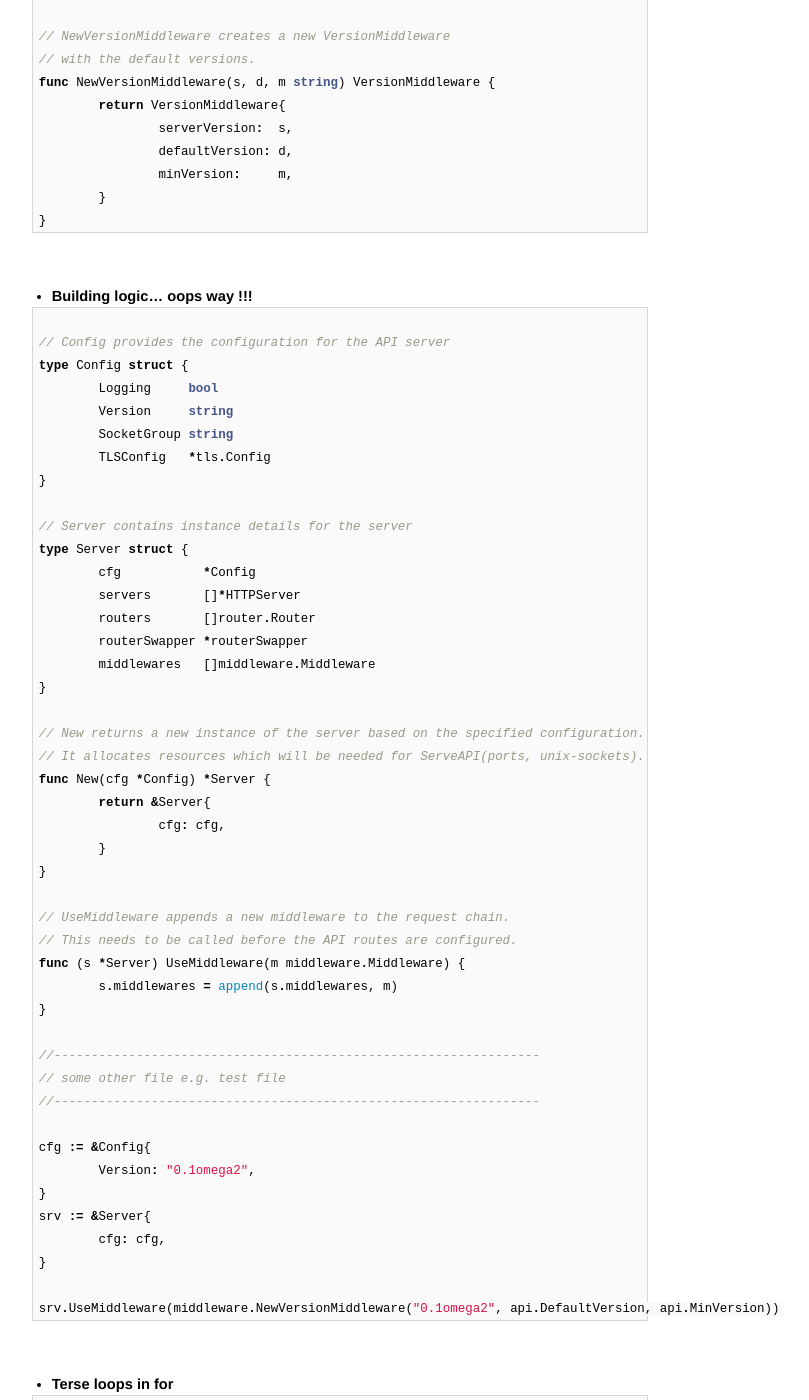
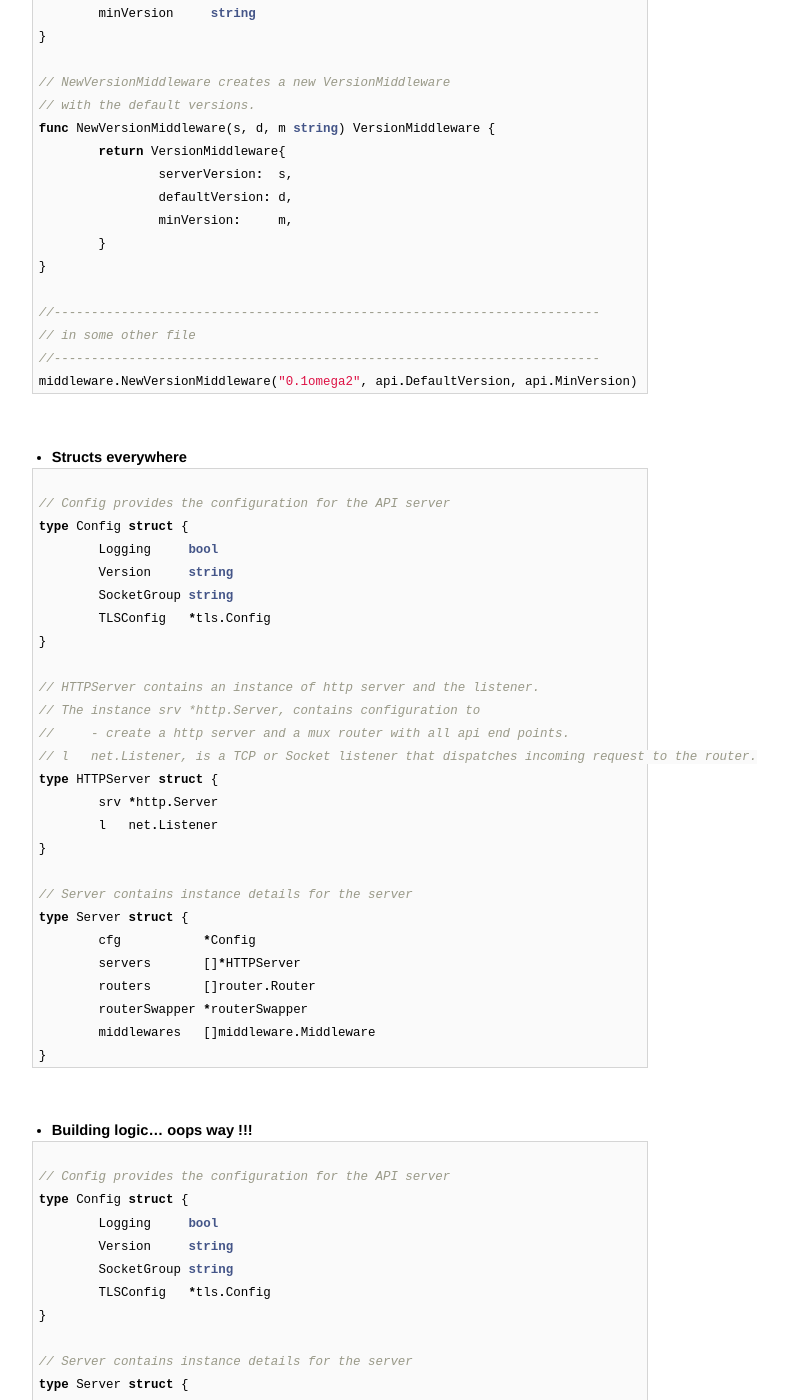
Before and after one commit to AmitKumarDas/amitkumardas.github.io, a Jekyll site: the page built from _posts/2016-07-14-my-golang-refresher.md, in a window 1280 px wide and 1400 px high, scrolled down 600 px. Shown: the whole window, without its empty margins (300-1109 px from the left). Built offline with Jekyll 4.4.1, drawn with Linux system fonts in a browser that asks for light colours; some of the changed text lies outside the part shown.

Commit message:
Update 2016-07-14-my-golang-refresher.md

````diff
--- a/_posts/2016-07-14-my-golang-refresher.md
+++ b/_posts/2016-07-14-my-golang-refresher.md
@@ -26,6 +26,8 @@ no arguments and returns no value.
 
 ```go
 
+package middleware
+
 // VersionMiddleware is a middleware that
 // validates the client and server versions.
 type VersionMiddleware struct {
@@ -42,6 +44,44 @@ func NewVersionMiddleware(s, d, m string) VersionMiddleware {
 		defaultVersion: d,
 		minVersion:     m,
 	}
+}
+
+//-------------------------------------------------------------------------
+// in some other file
+//-------------------------------------------------------------------------
+middleware.NewVersionMiddleware("0.1omega2", api.DefaultVersion, api.MinVersion)
+```
+
+<br />
+
+- **Structs everywhere**
+
+```go
+
+// Config provides the configuration for the API server
+type Config struct {
+	Logging     bool
+	Version     string
+	SocketGroup string
+	TLSConfig   *tls.Config
+}
+
+// HTTPServer contains an instance of http server and the listener.
+// The instance srv *http.Server, contains configuration to
+//     - create a http server and a mux router with all api end points.
+// l   net.Listener, is a TCP or Socket listener that dispatches incoming request to the router.
+type HTTPServer struct {
+	srv *http.Server
+	l   net.Listener
+}
+
+// Server contains instance details for the server
+type Server struct {
+	cfg           *Config
+	servers       []*HTTPServer
+	routers       []router.Router
+	routerSwapper *routerSwapper
+	middlewares   []middleware.Middleware
 }
 ```
 
@@ -93,6 +133,8 @@ srv := &Server{
 	cfg: cfg,
 }
 
+// An instance calling the instance method & then
+// package.ExposedMethod() invocation
 srv.UseMiddleware(middleware.NewVersionMiddleware("0.1omega2", api.DefaultVersion, api.MinVersion))
 ```
 
````
